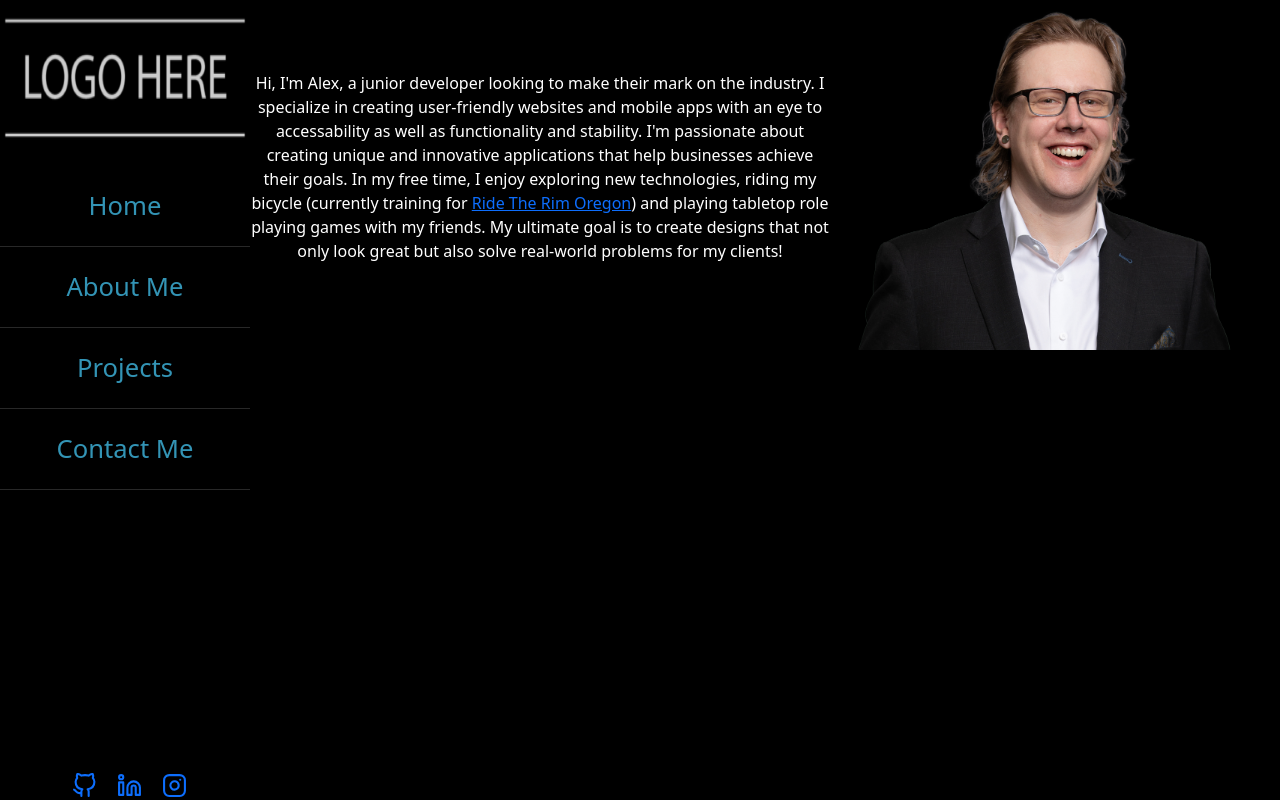
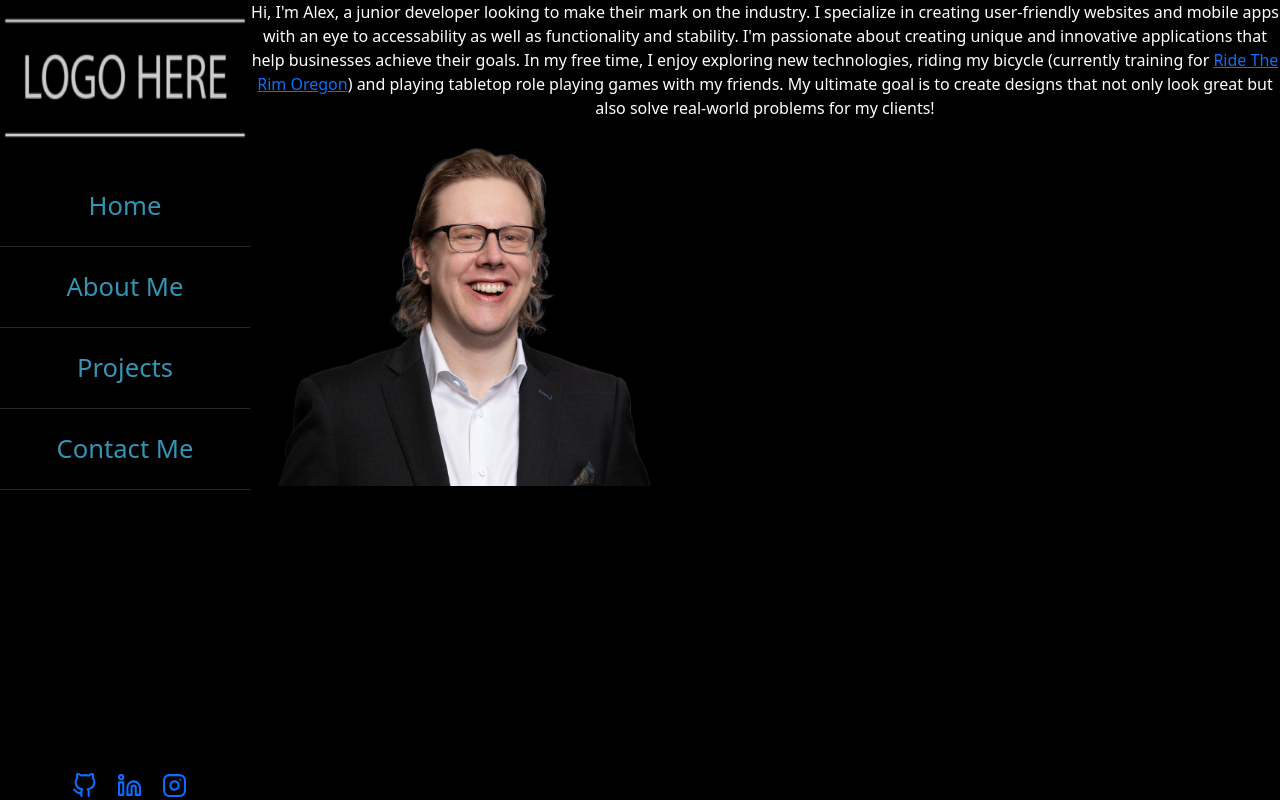
Before and after one commit to alexiusvdt/profile, a React (Create React App) app: page /about-me in a window 1280 px wide. Built offline with nearby package versions, Linux system fonts and the light colour scheme.

Commit message:
fix disappearing image, need to reorg content to display side by side

```diff
--- a/src/components/AboutMe.js
+++ b/src/components/AboutMe.js
@@ -7,12 +7,11 @@ function AboutMe(){
   return(
     <>
     <m.div
-    ini tial={{opacity: 0}}
+    initial={{opacity: 0}}
       animate={{opacity: 1}}
       exit={{opacity: 0}}
       >
-      <Div>
-        <div>
+        <div style={{ display:"flex", alignItems: "center", flexDirection: "row"}}>
           <P>Hi, I'm Alex, a junior developer looking to make their mark on the industry.
             I specialize in creating user-friendly websites and mobile apps with an eye to accessability
             as well as functionality and stability. I'm passionate about creating unique and innovative
@@ -24,7 +23,6 @@ function AboutMe(){
         <div>
           <img src={Headshot} width={450} height={350} alt="My headshot"></img>
         </div>
-      </Div>
     </m.div>
 
     </>
@@ -34,12 +32,6 @@ function AboutMe(){
 export default AboutMe;
 
 // STYLE
-const Div = styled.div`
- display:flex;
- align-items: center;
- flex-direction:row;
- height: "100vh";
-`;
 
 const P = styled.p`
   text-align: center;
```
